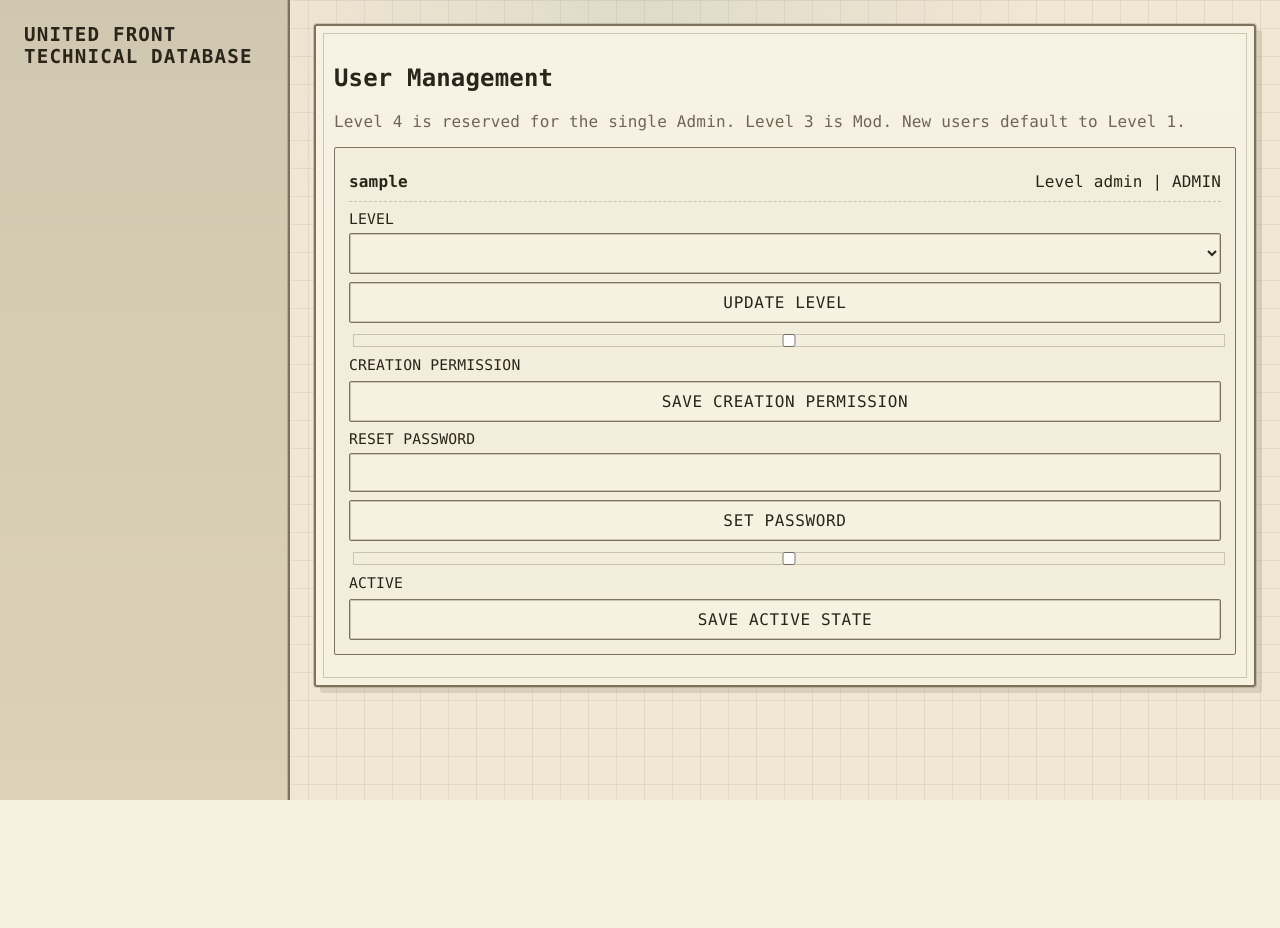
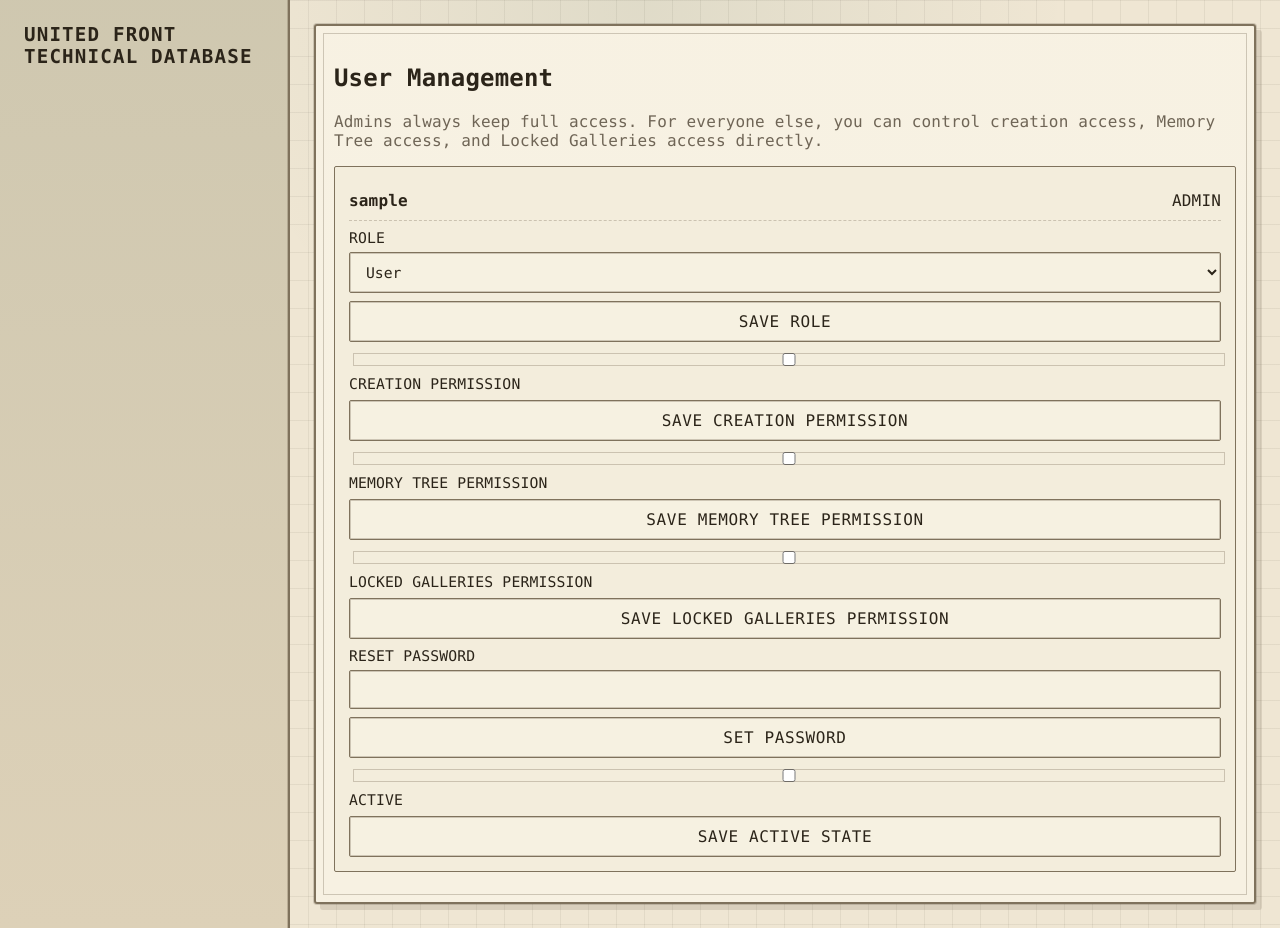
Before and after one commit to ArtyDaSmarty/UFTracker, a Flask app: template templates/admin_users.html in a window 1280 px wide. Before the commit the page ends 800 px from the top, so only its background shows below. Run offline with Flask 3, Linux system fonts and the light colour scheme; the template is opened without the code that fills it: most values are stand-ins (such as "Sample title", 1, 10 or a date in 2020); lists and menus that the app fills with data are empty.

Commit message:
Update admin_users.html

```diff
--- a/templates/admin_users.html
+++ b/templates/admin_users.html
@@ -2,28 +2,31 @@
 {% block content %}
 <section class="card">
   <h2>User Management</h2>
-  <p class="muted">Level 4 is reserved for the single Admin. Level 3 is Mod. New users default to Level 1.</p>
+  <p class="muted">Admins always keep full access. For everyone else, you can control creation access, Memory Tree access, and Locked Galleries access directly.</p>
   {% for user in users %}
   <form method="post" class="stack compact bordered" data-async="swap">
     <input type="hidden" name="user_id" value="{{ user.id }}">
-    <div class="kv"><strong>{{ user.username }}</strong><span>Level {{ user.level }} | {{ user.role|upper }}</span></div>
+    <div class="kv"><strong>{{ user.username }}</strong><span>{{ user.role|upper }}</span></div>
 
-    {% if user.level == 4 %}
-    <p class="muted">This is the only Admin account. Its level is fixed at 4 and creation access is always allowed.</p>
+    {% if user.role == 'admin' %}
+    <p class="muted">This is the Admin account. Its role and permissions stay fully enabled.</p>
     {% else %}
-    <label>Level
-      <select name="level">
-        {% for level in user_level_options %}
-        {% if level < 4 %}
-        <option value="{{ level }}" {% if user.level == level %}selected{% endif %}>Level {{ level }}{% if level == 3 %} (Mod){% endif %}</option>
-        {% endif %}
-        {% endfor %}
+    <label>Role
+      <select name="role">
+        <option value="user" {% if user.role == 'user' %}selected{% endif %}>User</option>
+        <option value="mod" {% if user.role == 'mod' %}selected{% endif %}>Mod</option>
       </select>
     </label>
-    <button name="action" value="level">Update Level</button>
+    <button name="action" value="role">Save Role</button>
 
     <label><input type="checkbox" name="creation_permission" {% if user.creation_permission %}checked{% endif %}> Creation permission</label>
     <button name="action" value="creation">Save Creation Permission</button>
+
+    <label><input type="checkbox" name="memory_tree_permission" {% if user.memory_tree_permission %}checked{% endif %}> Memory Tree permission</label>
+    <button name="action" value="memory">Save Memory Tree Permission</button>
+
+    <label><input type="checkbox" name="locked_gallery_permission" {% if user.locked_gallery_permission %}checked{% endif %}> Locked Galleries permission</label>
+    <button name="action" value="locked_gallery">Save Locked Galleries Permission</button>
     {% endif %}
 
     <label>Reset password<input type="password" name="new_password"></label>
```
